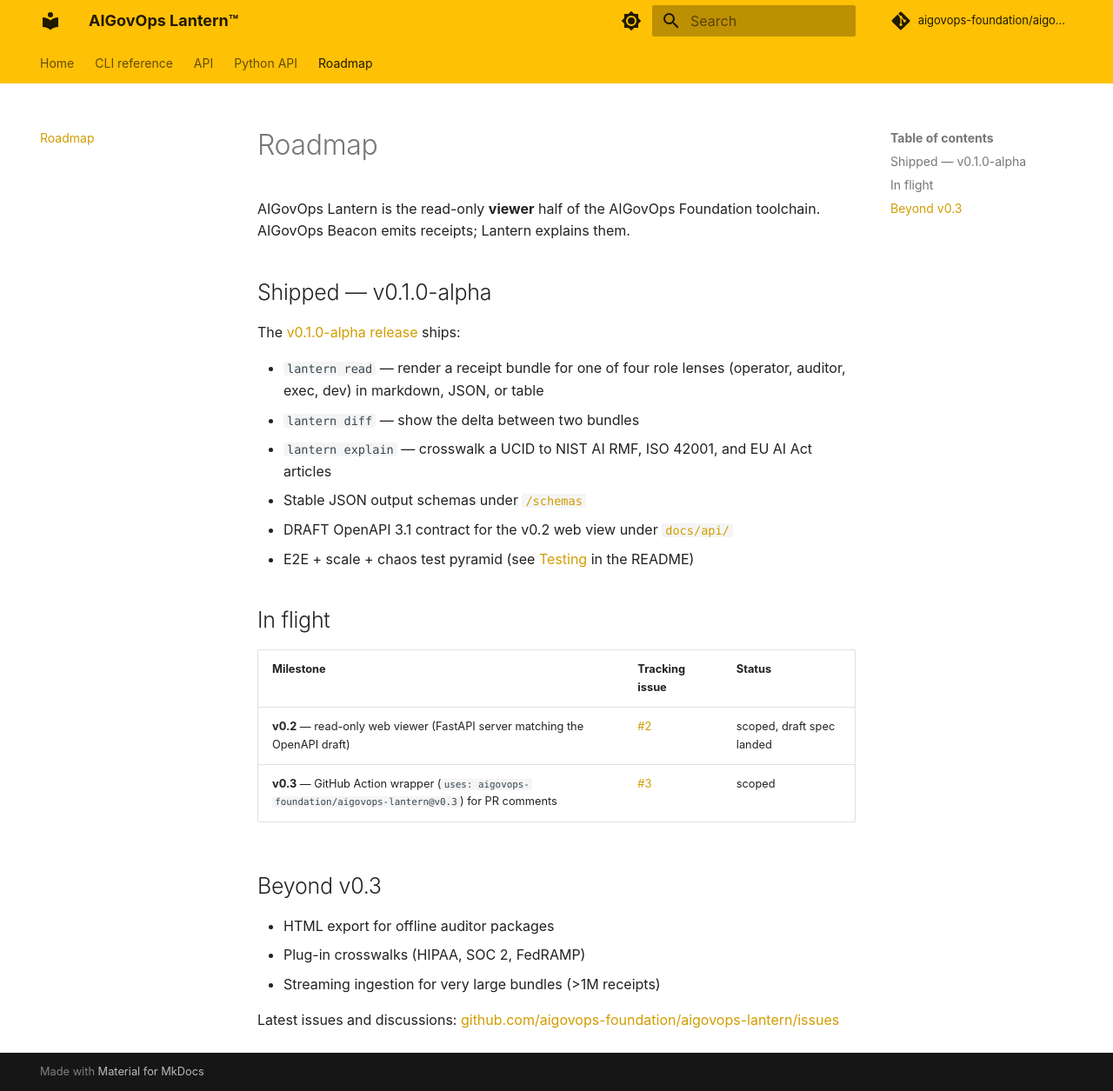
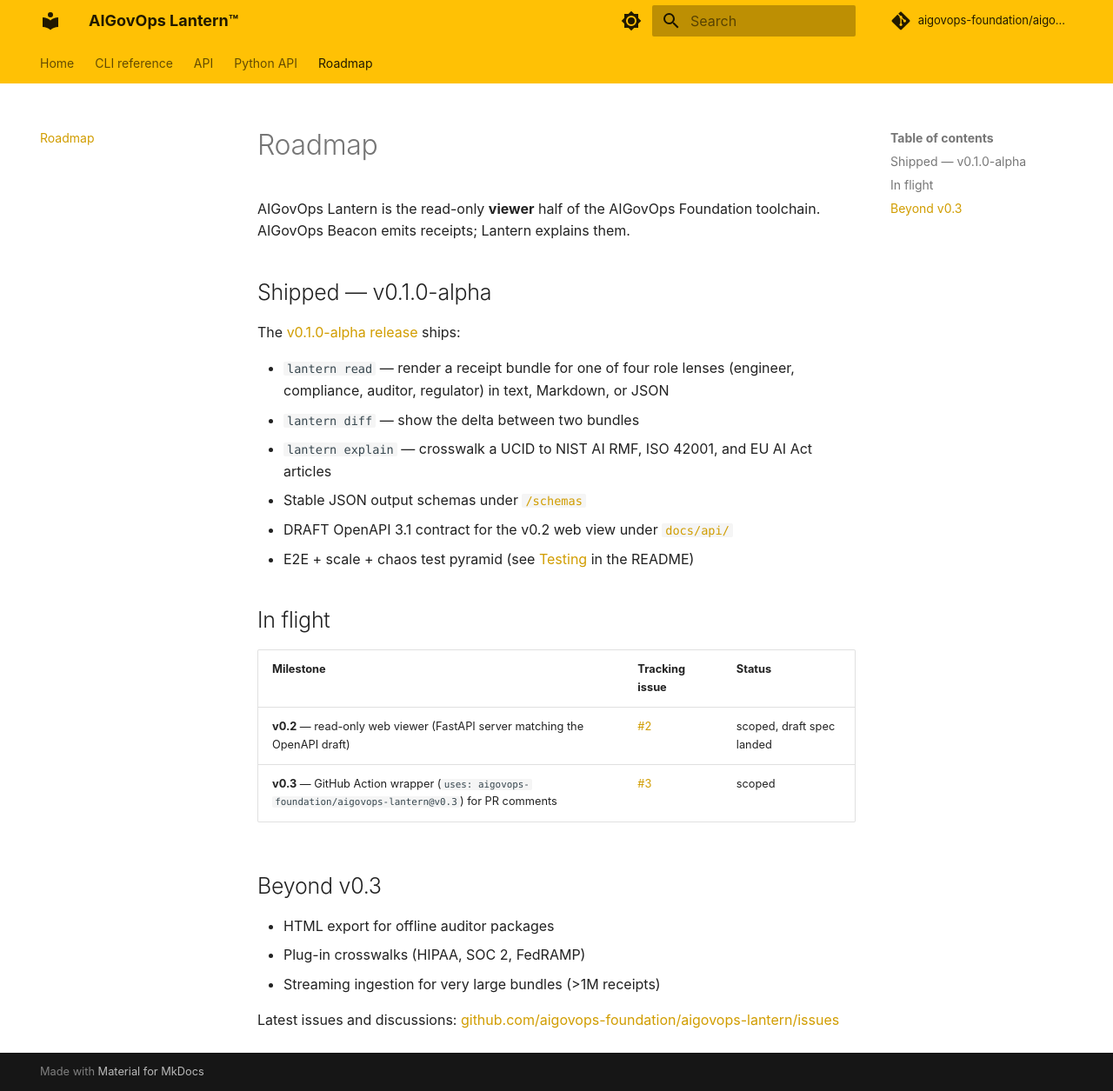
Before and after one commit to aigovops-foundation/aigovops-lantern, an MkDocs documentation site: the page built from docs/roadmap.md, in a window 1280 px wide and 1255 px high. Shown: the whole window at 87% size. Built offline with MkDocs 1.6.1 and Material for MkDocs 9.7.7, drawn with Linux system fonts in a browser that asks for light colours; comment, search, counter and statistics services are not loaded.

Commit message:
docs: correct roadmap lenses/formats, README version and test counts; rename weekly CI job (#20)
Signed-off-by: Devin AI <158243242+devin-ai-integration[bot]@users.noreply.github.com>
Co-authored-by: Devin AI <158243242+devin-ai-integration[bot]@users.noreply.github.com>
Co-authored-by: Bob Rapp <robertrapp@bobrapp.cloud>

```diff
--- a/docs/roadmap.md
+++ b/docs/roadmap.md
@@ -6,7 +6,7 @@ AIGovOps Lantern is the read-only **viewer** half of the AIGovOps Foundation too
 
 The [v0.1.0-alpha release](https://github.com/aigovops-foundation/aigovops-lantern/releases/tag/v0.1.0-alpha) ships:
 
-- `lantern read` — render a receipt bundle for one of four role lenses (operator, auditor, exec, dev) in markdown, JSON, or table
+- `lantern read` — render a receipt bundle for one of four role lenses (engineer, compliance, auditor, regulator) in text, Markdown, or JSON
 - `lantern diff` — show the delta between two bundles
 - `lantern explain` — crosswalk a UCID to NIST AI RMF, ISO 42001, and EU AI Act articles
 - Stable JSON output schemas under [`/schemas`](https://github.com/aigovops-foundation/aigovops-lantern/tree/main/schemas)
```
Also changed, not shown: README.md (+2 -2 lines), 1 other file.
